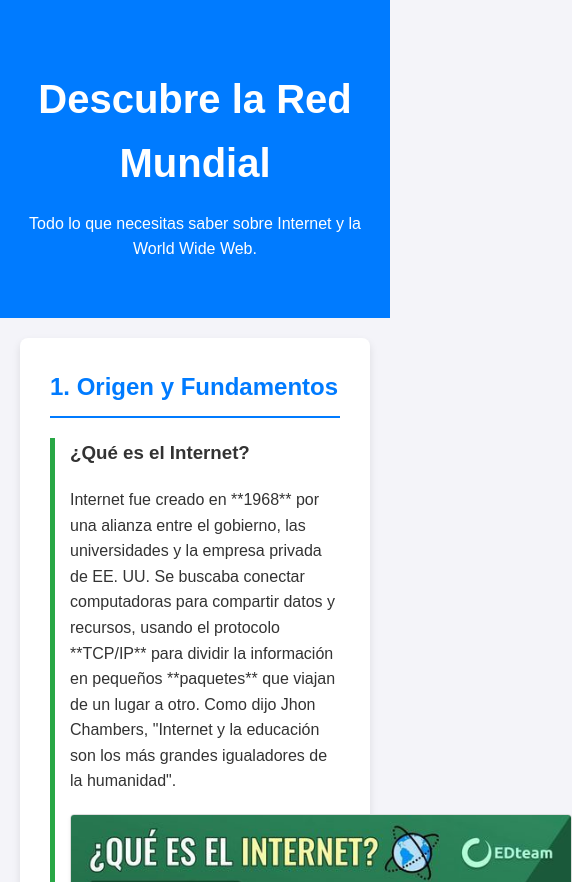
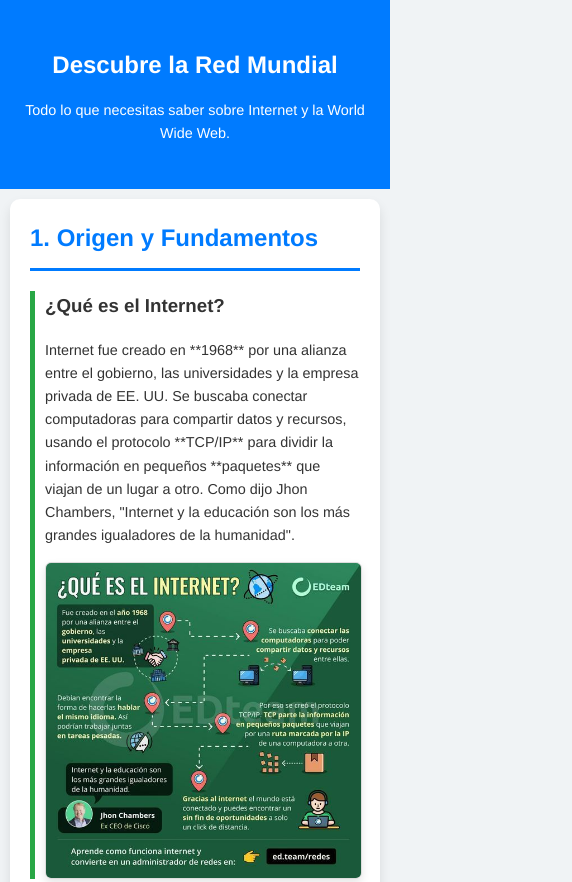
Before and after one commit to Lautiss2/El-Internet, a plain HTML site: page index.html in a window 390 px wide. Shown: the top 882 px of the page, 572 px wide, since content can reach past the window. Drawn offline with Linux system fonts and the light colour scheme.

Commit message:
Update styles.css

```diff
--- a/styles.css
+++ b/styles.css
@@ -1,15 +1,15 @@
-/* Estilos Globales */
+/* Estilos Globales y Reinicio */
 body {
-    font-family: Arial, sans-serif;
+    font-family: 'Helvetica Neue', Arial, sans-serif;
     line-height: 1.6;
     margin: 0;
     padding: 0;
-    background-color: #f4f4f9;
+    background-color: #f0f3f5; /* Color de fondo más suave */
     color: #333;
 }
 
 header {
-    background-color: #007BFF; /* Azul del tema */
+    background-color: #007BFF;
     color: white;
     padding: 40px 20px;
     text-align: center;
@@ -17,12 +17,13 @@ header {
 
 header h1 {
     margin-bottom: 5px;
-    font-size: 2.5em;
+    font-size: 2em; /* Tamaño base en escritorio */
 }
 
 main {
-    padding: 20px;
-    max-width: 1000px;
+    /* Máximo ancho fijo para pantallas muy grandes, pero usa padding relativo */
+    padding: 20px 5%;
+    max-width: 1200px;
     margin: auto;
 }
 
@@ -31,32 +32,36 @@ section {
     background-color: white;
     padding: 30px;
     margin-bottom: 30px;
-    border-radius: 8px;
-    box-shadow: 0 4px 8px rgba(0, 0, 0, 0.1);
+    border-radius: 10px; /* Bordes ligeramente más suaves */
+    box-shadow: 0 6px 12px rgba(0, 0, 0, 0.1); /* Sombra más pronunciada */
 }
 
 section h2 {
     color: #007BFF;
-    border-bottom: 2px solid #007BFF;
+    border-bottom: 3px solid #007BFF;
     padding-bottom: 10px;
     margin-top: 0;
+    font-size: 1.8em;
 }
 
 .info-card {
-    border-left: 5px solid #28a745; /* Borde verde para destacar */
+    border-left: 5px solid #28a745;
     padding-left: 15px;
-    margin-bottom: 20px;
+    margin-bottom: 25px;
 }
 
-/* Estilos para IMAGENES y VIDEO */
+/* Estilos para IMAGENES y VIDEO - CLAVE para la Responsividad */
 .diagrama,
 .video-container video {
     display: block;
-    max-width: 500px; /* Ajuste para dejar un pequeño margen visual */
-    height: 500px;
-    margin: 20px auto; /* Centrar la imagen/video */
-    border-radius: 4px;
-    box-shadow: 0 2px 4px rgba(0, 0, 0, 0.05); /* Sombra suave para destacar */
+    /* Usamos max-width 100% para que nunca exceda el contenedor,
+       y width: auto para que conserve la proporción. */
+    max-width: 100%;
+    width: auto;
+    height: auto;
+    margin: 30px auto;
+    border-radius: 6px;
+    box-shadow: 0 4px 8px rgba(0, 0, 0, 0.1);
     border: 1px solid #ddd;
 }
 
@@ -64,7 +69,8 @@ section h2 {
     text-align: center;
     font-style: italic;
     color: #666;
-    margin-top: -10px; /* Acercar el pie al video */
+    margin-top: -15px;
+    padding-bottom: 10px;
 }
 
 /* Estilos de Footer */
@@ -73,6 +79,59 @@ footer {
     color: white;
     text-align: center;
     padding: 20px;
-    margin-top: 20px;
+    margin-top: 30px;
+    font-size: 0.9em;
+}
 
+/* ======================================================= */
+/* MEDIA QUERIES (Ajustes para Pantallas Pequeñas/Móviles) */
+/* ======================================================= */
+
+@media (max-width: 768px) {
+    /* Para tabletas y móviles */
+
+    header {
+        padding: 30px 10px; /* Menos padding en la cabecera */
+    }
+
+    header h1 {
+        font-size: 1.8em; /* Hacemos el título más pequeño */
+    }
+
+    main {
+        padding: 10px; /* Reducimos el padding general */
+    }
+
+    section {
+        padding: 20px; /* Reducimos el padding de las secciones */
+        margin-bottom: 20px;
+    }
+
+    section h2 {
+        font-size: 1.5em; /* Reducimos el tamaño de los subtítulos */
+    }
+
+    .info-card {
+        padding-left: 10px;
+    }
+
+    /* Aseguramos que las imágenes/videos ocupen todo el ancho disponible si es necesario */
+    .diagrama,
+    .video-container video {
+        margin: 15px auto;
+        /* Podemos forzar un ancho del 100% si queremos que la imagen ocupe el espacio */
+        /* width: 100%; */
+    }
 }
+
+@media (max-width: 480px) {
+    /* Ajustes específicos para teléfonos muy pequeños */
+
+    header h1 {
+        font-size: 1.5em;
+    }
+
+    p, li {
+        font-size: 0.9em; /* Hacemos la letra un poco más pequeña para ahorrar espacio */
+    }
+}
```
